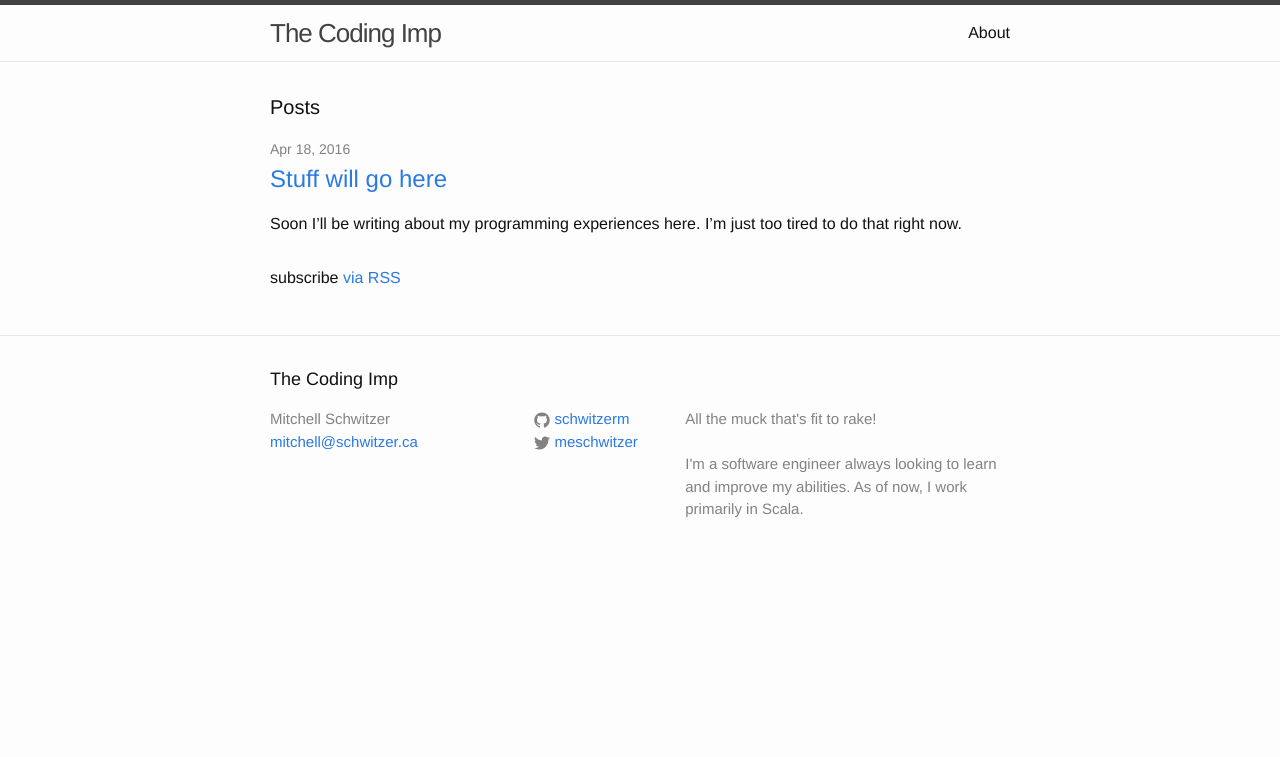
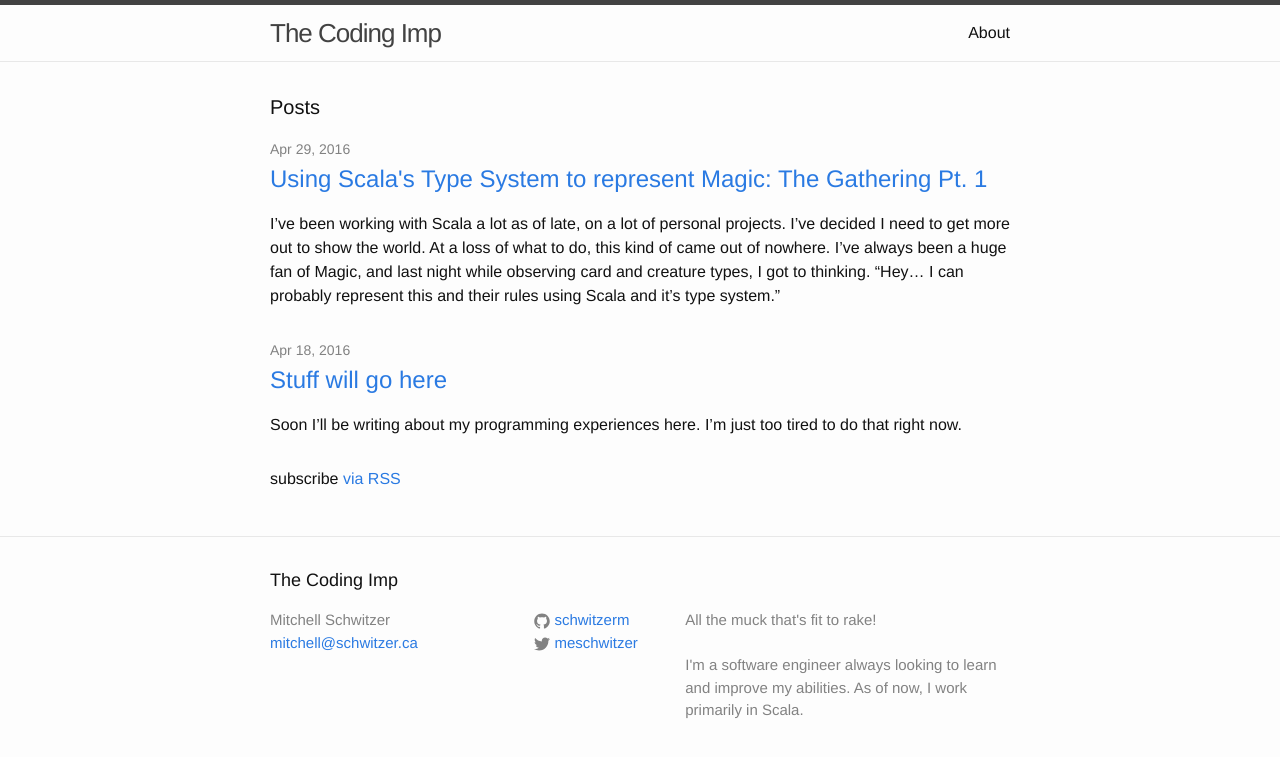
Before and after one commit to schwitzerm/schwitzerm.github.io, a Jekyll site: the page built from index.html, in a window 1280 px wide. Shown: the top 757 px of the page. Built offline with Jekyll 4.4.1, drawn with Linux system fonts in a browser that asks for light colours; some of the changed lines change nothing that is shown.

Commit message:
first mtg post

```diff
--- a/_drafts/2016-04-28-using-scalas-type-system-to-represent-mtg-pt-1.markdown
+++ b/_posts/2016-04-28-using-scalas-type-system-to-represent-mtg-pt-1.markdown
@@ -1,7 +1,7 @@
 ---
 layout: post
 title: "Using Scala's Type System to represent Magic: The Gathering Pt. 1"
-date: 2016-04-28 02:03:00 -0700
+date: 2016-04-28 22:52:37 -0700
 tags: experimental,mtg,scala
 ---
 I've been working with Scala a lot as of late, on a lot of personal projects. I've decided I need to get more
@@ -152,3 +152,31 @@
 }
 {% endhighlight %}
 </figure>
+
+I'm using a sorted map here so that my mana is displayed in the order one would find mana strings in text. Say,
+one blue mana, two any mana => 2U. Two black mana, one green mana => BBG. I may change this up to be the order
+that mana is displayed on a physical card, but this works for now.
+
+To determine the converted mana cost, I'm simply folding over each mana type present in the cost and adding their
+totals to my accumulator. Now that I'm writing this, I realize I can simplify this as _iv.values.sum_.
+
+The simplify function simply removes all mana costs that are set at 0. I am looking at having _Mana.AnyMana_ -> 0
+to be allowed as there are cards with a cost of 0 (eg, Memnite, Ornithopter, etc.).
+
+How does the ManaCost class work? Quite simply, really:
+
+{% highlight scala %}
+// this is 3WW
+val manaCost = new ManaCost(Mana.WhiteMana -> 2, Mana.AnyMana -> 3)
+
+// this is WG
+val otherManaCost = new ManaCost(Mana.GreenMana -> 1, Mana.WhiteMana -> 1)
+{% endhighlight %}
+
+I may add functionality to make mana costs composable. eg) 3wwMana compose wgMana => 3WWWG.
+
+That's all I'll write about for now. Next post will detail how I am going to import a collection of MTG cards
+(probably using the JSON available at [MTGJson](http://www.mtgjson.com). I will also detail my plans for a game
+state and how to handle the mutability. Also the introduction of some simple rules, such as applying Exalted.
+
+Thanks for reading!
```
